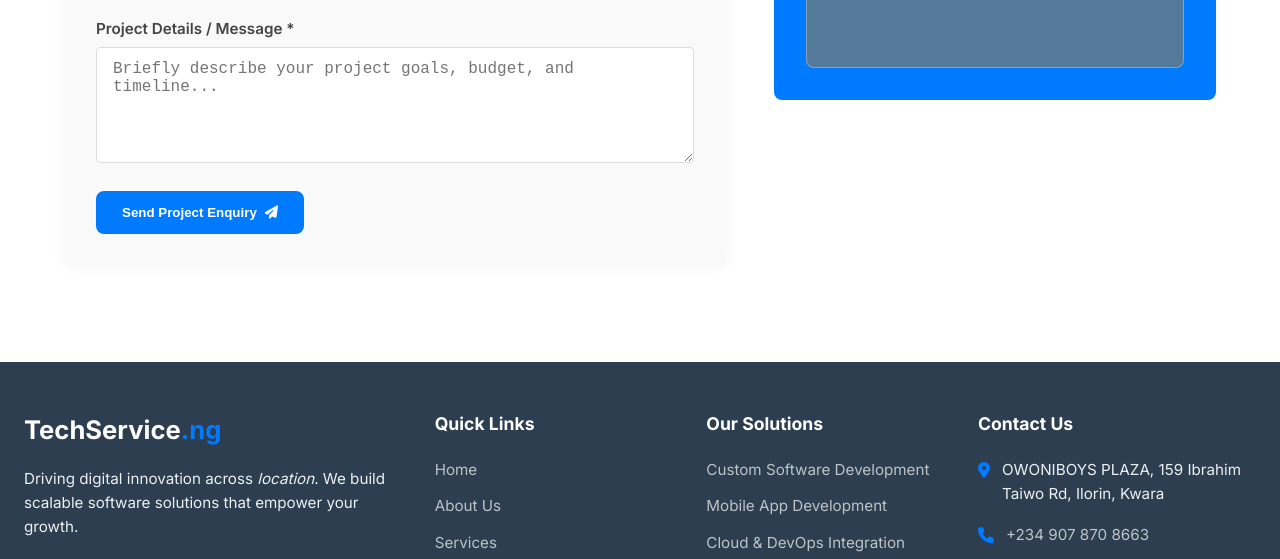
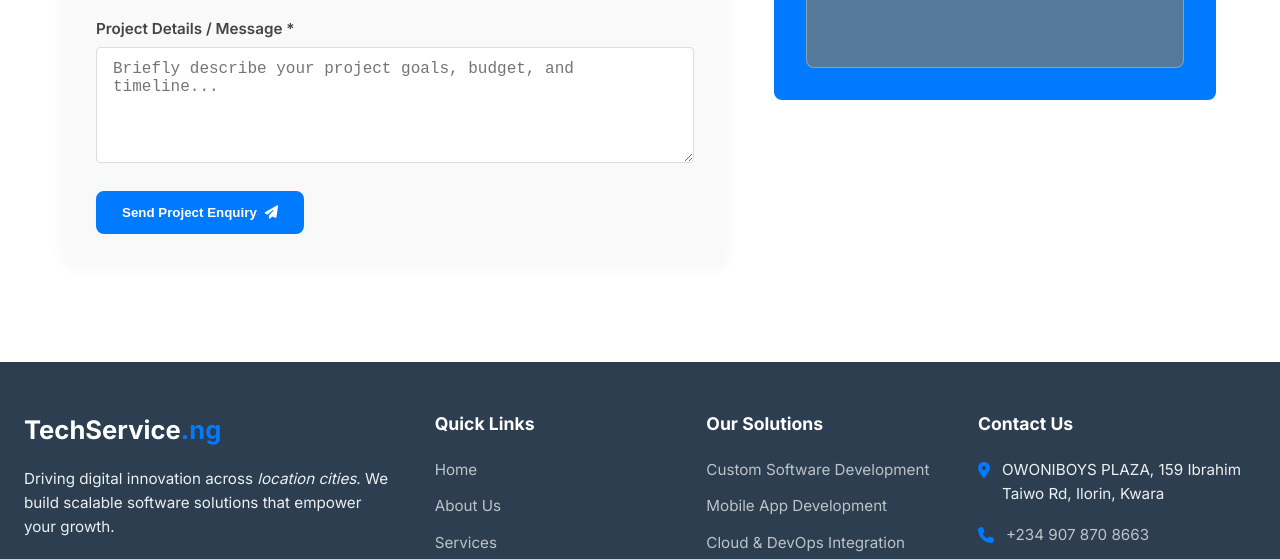
Before and after one commit to ojiiis/techservice.ng, a website: page web/index.html in a window 1280 px wide. Shown: the part 4658-5217 px from the top of the page. Drawn offline with Linux system fonts and the light colour scheme; files that its build step writes are made by us from their sources; grey boxes are pictures that could not be loaded; files whose address does not match are found by name.

Commit message:
God is my man

```diff
--- a/web/index.html
+++ b/web/index.html
@@ -714,7 +714,7 @@
                                         class="logo-dot">.ng</span></span>
                             </a>
                             <p>
-                                Driving digital innovation across <var>location</var>. We
+                                Driving digital innovation across <var>location</var> <var>cities</var>. We
                                 build scalable software solutions that empower
                                 your growth.
                             </p>
```
